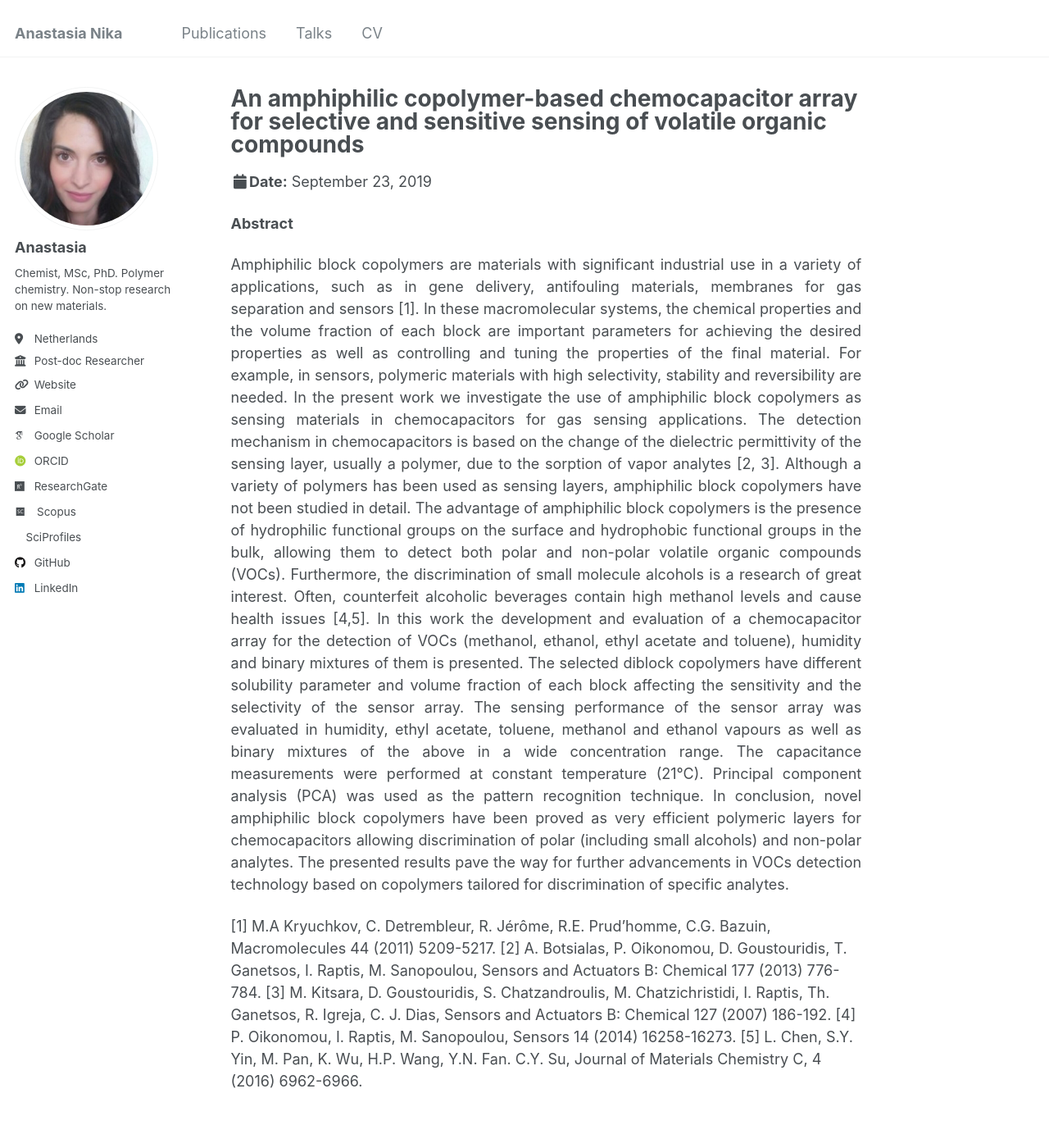
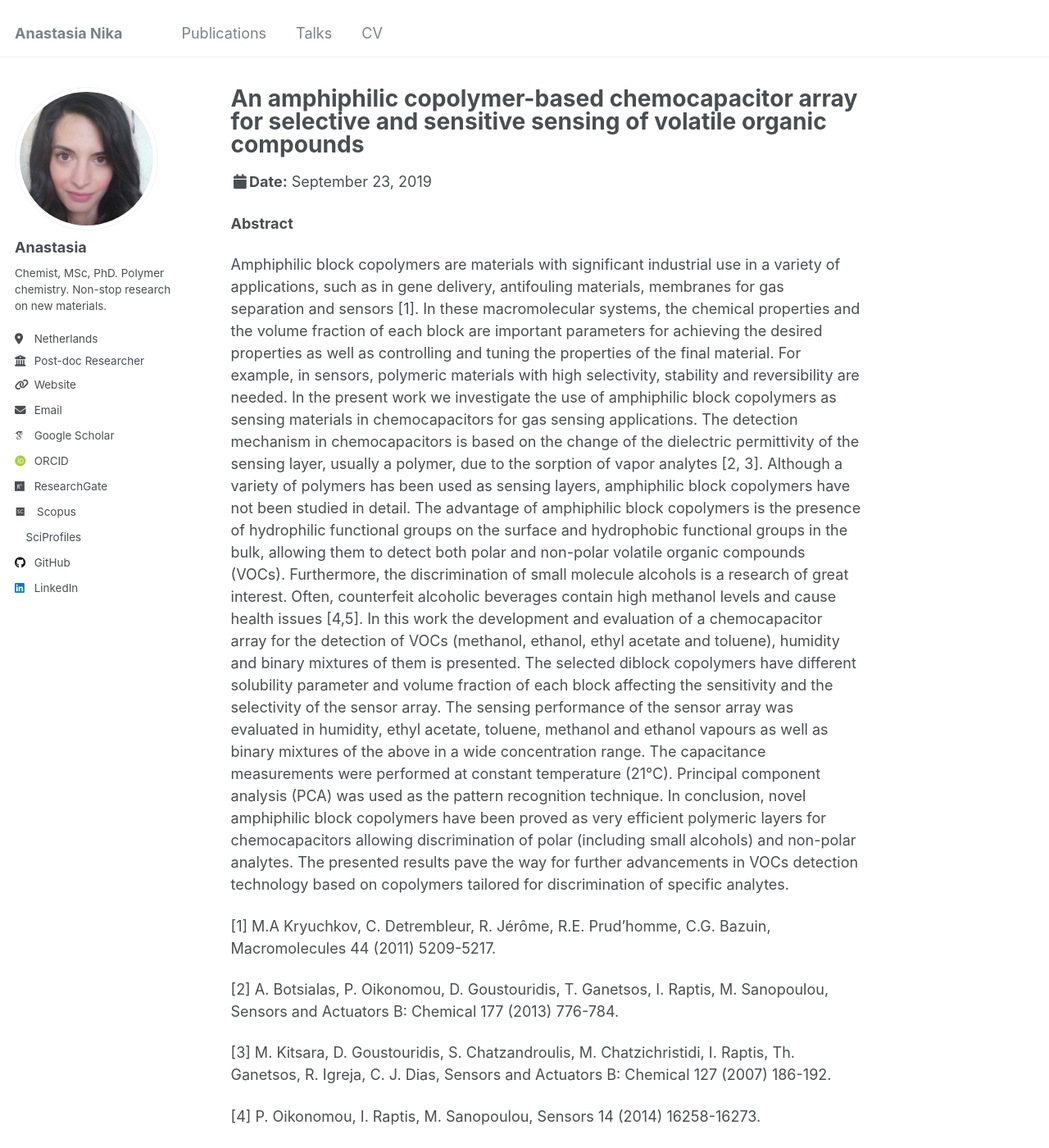
Before and after one commit to anastasianika/anastasianika.github.io, a Jekyll site: the page built from _talks/nika23092019.md, in a window 1280 px wide and 1400 px high. Shown: the whole window at 82% size. Built offline with Jekyll 4.4.1, drawn with Linux system fonts in a browser that asks for light colours; some web fonts are replaced; some of the changed text lies outside the part shown.

Commit message:
Update nika23092019.md

```diff
--- a/_talks/nika23092019.md
+++ b/_talks/nika23092019.md
@@ -7,11 +7,7 @@ venue: "45<sup>th</sup> International Conference on Micro & Nano Engineering"
 date: 23/09/2019
 location: "Rhodes, Greece"
 ---
-<style>
-  .justify {
-    text-align: justify;
-  }
-</style>
+
 
 **Abstract**
 
@@ -47,11 +43,15 @@ on copolymers tailored for discrimination of specific analytes.
 
 [1] M.A Kryuchkov, C. Detrembleur, R. Jérôme, R.E. Prud’homme, C.G. Bazuin, Macromolecules 44
 (2011) 5209-5217.
+
 [2] A. Botsialas, P. Oikonomou, D. Goustouridis, T. Ganetsos, I. Raptis, M. Sanopoulou, Sensors and
 Actuators B: Chemical 177 (2013) 776-784.
+
 [3] M. Kitsara, D. Goustouridis, S. Chatzandroulis, M. Chatzichristidi, I. Raptis, Th. Ganetsos, R. Igreja,
 C. J. Dias, Sensors and Actuators B: Chemical 127 (2007) 186-192.
+
 [4] P. Oikonomou, I. Raptis, M. Sanopoulou, Sensors 14 (2014) 16258-16273.
+
 [5] L. Chen, S.Y. Yin, M. Pan, K. Wu, H.P. Wang, Y.N. Fan. C.Y. Su, Journal of Materials Chemistry C,
 4 (2016) 6962-6966.
 <!-- [More information here](http://example2.com) -->
```
